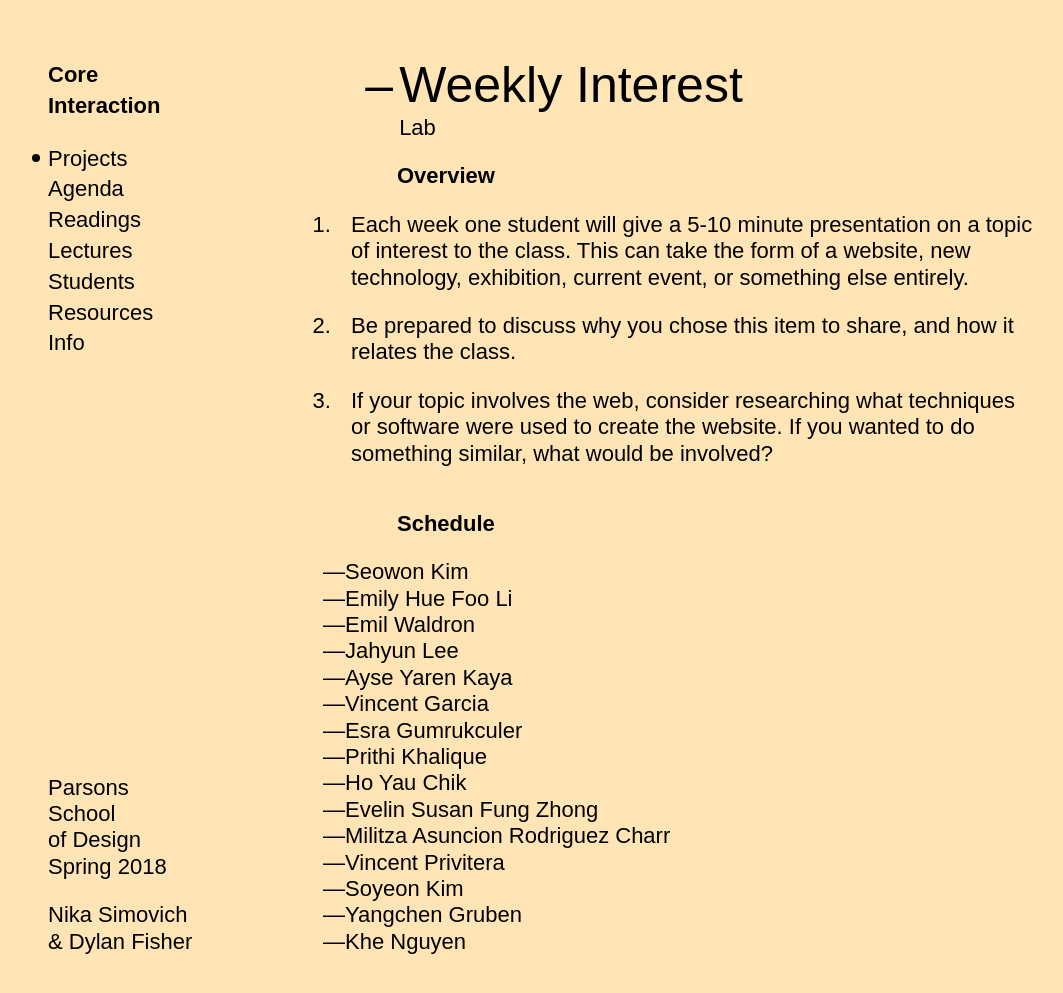
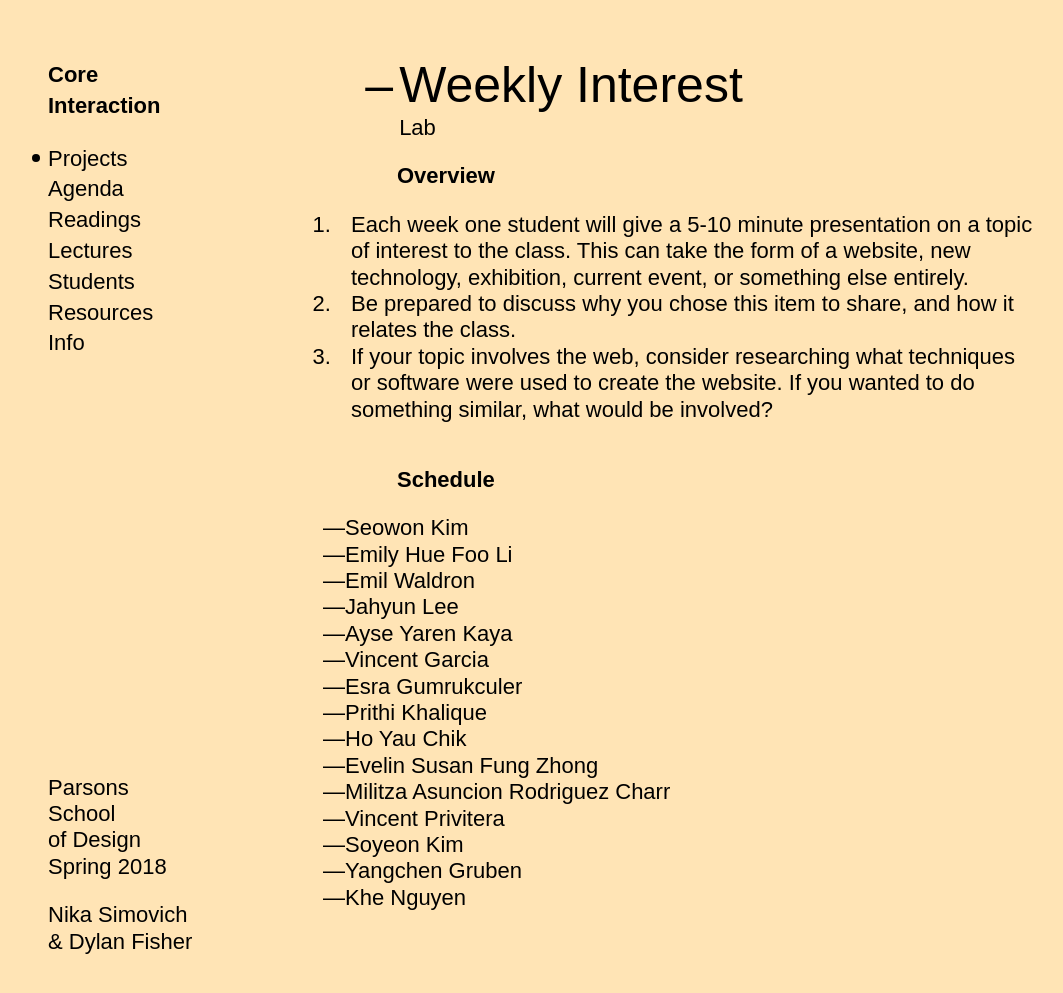
Before and after one commit to dylanfisher/ci18, a Jekyll site: the page built from _projects/weekly_interest.md, in a window 1280 px wide and 1015 px high. Shown: the top 993 px of the window, without its empty margins (12-1075 px from the left). Built offline with Jekyll 4.4.1, drawn with Linux system fonts in a browser that asks for light colours; some web fonts are replaced.

Commit message:
Adjust UI and typography

```diff
--- a/_sass/base/_typography.scss
+++ b/_sass/base/_typography.scss
@@ -10,9 +10,28 @@ h3, h4, h5, h6 {
   @include font-regular;
 }
 
+h4, h5 {
+  font-weight: bold;
+}
+
 h3 {
   margin-left: 74px;
   font-weight: bold;
+  margin-top: $line-height * 2;
+  margin-bottom: $line-height;
+
+  &:first-child {
+    margin-top: 0;
+  }
+
+  & + h3,
+  & + h4,
+  & + h5 {
+    margin-top: $line-height;
+  }
+}
+
+h4 {
   margin-top: $line-height * 2;
   margin-bottom: $line-height;
 
--- a/_sass/base/_ui.scss
+++ b/_sass/base/_ui.scss
@@ -16,7 +16,7 @@ a {
 }
 
 .link--external {
-  // cursor: alias;
+  cursor: alias;
 }
 
 .list--blank {
@@ -35,7 +35,6 @@ a {
 .page-content {
   ol,
   ol li {
-    margin-bottom: $line-height;
     padding-left: 14px;
 
     &:last-child {
```
